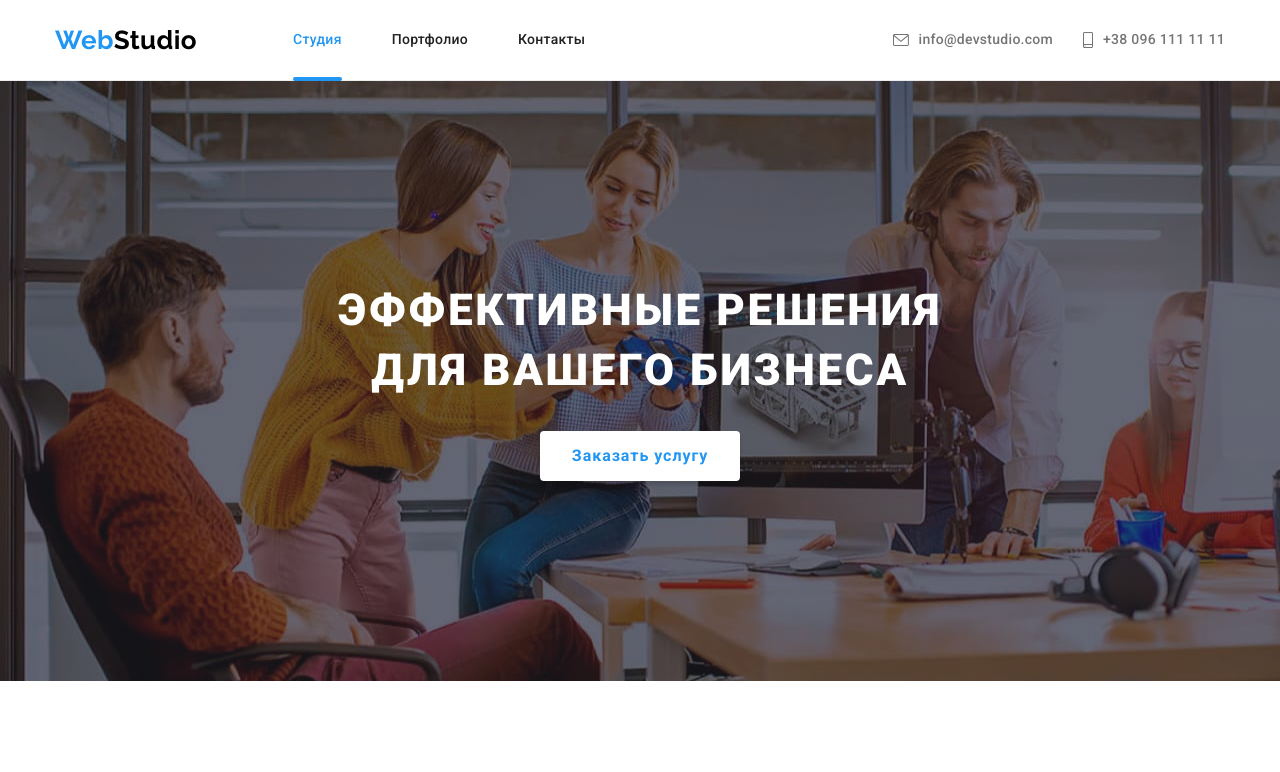
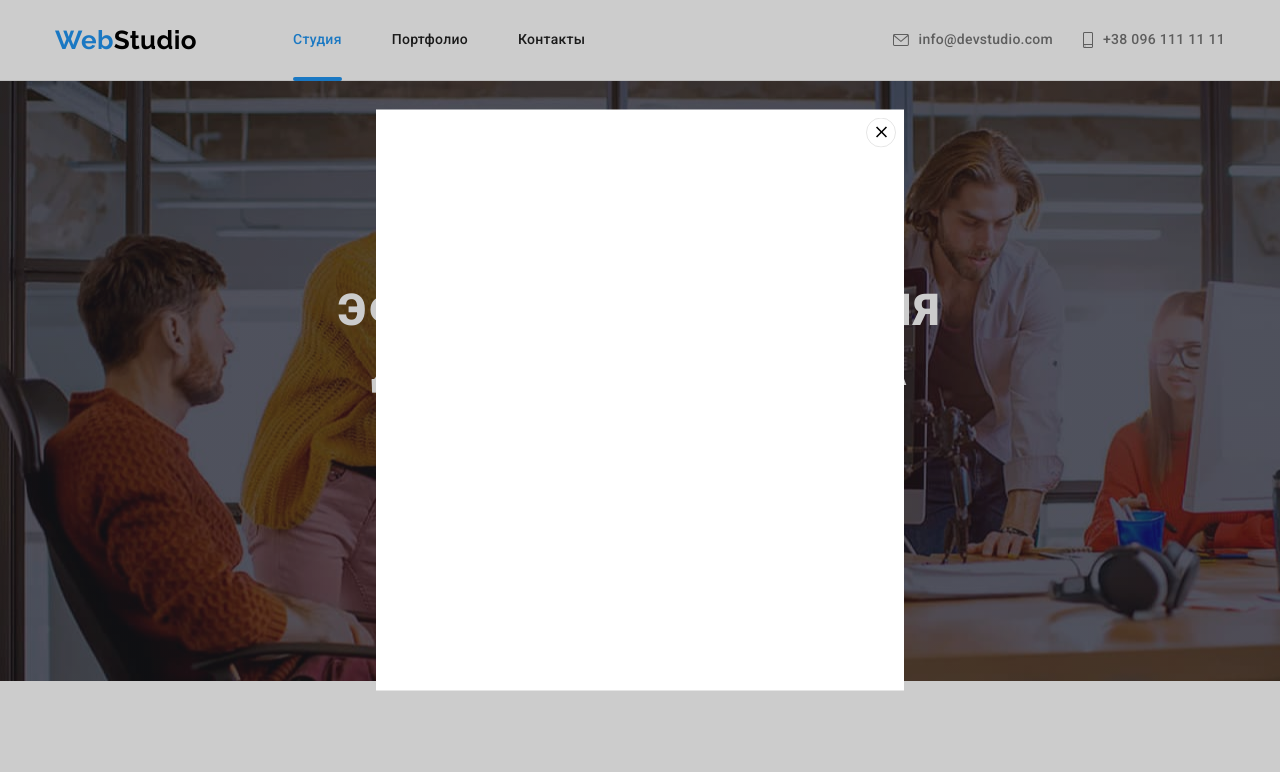
Before and after one commit to Andrey-Komissarov/goit-markup-hw-05, a plain HTML site: page index.html in a window 1280 px wide. Both pictures are taken after a click on the button "Заказать услугу". Shown: the top 772 px of the page. Drawn offline with nearby package versions, Linux system fonts and the light colour scheme.

Commit message:
Модальное окно

```diff
--- a/css/style.css
+++ b/css/style.css
@@ -192,6 +192,45 @@ h2.titel {
 
 .contacts .icon {
   margin-right: 10px;
+}
+.backdrop {
+  position: absolute;
+  top: 0;
+  left: 0;
+  width: 100%;
+  height: 100%;
+  background-color: rgba(0, 0, 0, 0.2);
+
+  opacity: 1;
+}
+
+.backdrop.is-hidden {
+  opacity: 0;
+  pointer-events: none;
+}
+
+.modal {
+  position: absolute;
+  top: 50%;
+  left: 50%;
+  transform: translate(-50%, -50%);
+  display: flex;
+  justify-content: flex-end;
+  align-items: flex-start;
+
+  min-height: 581px;
+  min-width: 528px;
+  background-color: #fff;
+}
+.close {
+  min-width: 30px;
+  min-height: 30px;
+  padding: 0;
+  border: none;
+  margin-top: 8px;
+  margin-right: 8px;
+  background-color: transparent;
+  background-image: url(../img/close.svg);
 }
 
 /* Блок герой */
--- a/index.html
+++ b/index.html
@@ -54,6 +54,11 @@
         </ul>
       </div>
     </header>
+    <div class="backdrop is-hidden" data-modal>
+      <div class="modal">
+        <button class="close" data-modal-close></button>
+      </div>
+    </div>
     <main>
       <!-- Блок Герой -->
       <section class="hero">
@@ -62,7 +67,7 @@
             Эффективные решения <br />
             для вашего бизнеса
           </h1>
-          <button class="button" type="button">Заказать услугу</button>
+          <button class="button" type="button" data-modal-open>Заказать услугу</button>
         </div>
       </section>
       <!-- Наши приимущества -->
@@ -361,5 +366,6 @@
         </div>
       </div>
     </footer>
+    <script src="./js/modal.js"></script>
   </body>
 </html>
--- /dev/null
+++ b/js/modal.js
@@ -0,0 +1,14 @@
+(() => {
+  const refs = {
+    openModalBtn: document.querySelector('[data-modal-open]'),
+    closeModalBtn: document.querySelector('[data-modal-close]'),
+    modal: document.querySelector('[data-modal]'),
+  };
+
+  refs.openModalBtn.addEventListener('click', toggleModal);
+  refs.closeModalBtn.addEventListener('click', toggleModal);
+
+  function toggleModal() {
+    refs.modal.classList.toggle('is-hidden');
+  }
+})();
```
Also changed, not shown: img/close.svg (added).
